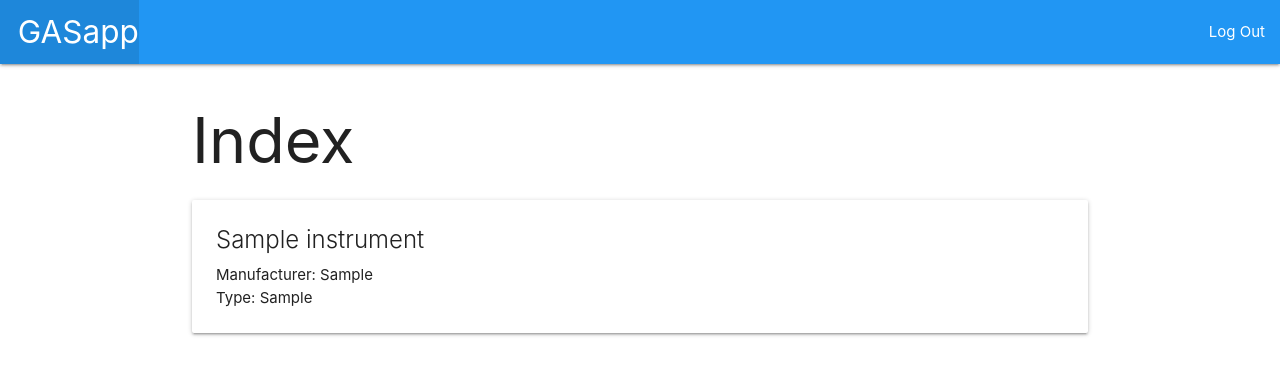
After one commit to TCashion/GASapp, a Django app: page /instruments/ in a window 1280 px wide. The commit adds this page. Shown: the top 375 px of the page. Run offline with Django 3.2, Linux system fonts and the light colour scheme; a user stored in the database is signed in; tables that the repository leaves empty hold one stand-in row (values such as "Sample post").

Commit message:
index functionality

```diff
--- a/main_app/templates/base.html
+++ b/main_app/templates/base.html
@@ -15,7 +15,7 @@
 
 <body>
     <header class="navbar-fixed">
-        <nav>
+        <nav class="blue">
             <div class="nav-wrapper">
                 <ul>
                     <li><a href="/" class="left brand-logo">&nbsp;&nbsp;GASapp</a></li>
--- /dev/null
+++ b/main_app/templates/instruments/index.html
@@ -0,0 +1,17 @@
+{% extends 'base.html' %}
+{% block content %}
+
+<h1>Index</h1>
+
+{% for instrument in instruments %}
+    <div class="card">
+        <div class="card-content">
+            <span class="card-title">{{ instrument.name }}</span>
+            <p>Manufacturer: {{ instrument.manufacturer }}</p>
+            <p>Type: {{ instrument.instrument_type }}</p>
+        </div>
+    </div>
+{% endfor %}
+
+
+{% endblock %}
--- a/main_app/urls.py
+++ b/main_app/urls.py
@@ -4,4 +4,5 @@ from . import views
 urlpatterns = [
     path('', views.home, name='home'),
     path('accounts/signup/', views.signup, name='signup'),
+    path('instruments/', views.instruments_index, name='instruments_index'),
 ]
--- a/main_app/views.py
+++ b/main_app/views.py
@@ -5,6 +5,7 @@ from django.contrib.auth import login
 from django.contrib.auth.forms import UserCreationForm
 from django.contrib.auth.decorators import login_required
 from django.contrib.auth.mixins import LoginRequiredMixin
+from .models import Instrument
 
 # Create your views here.
 def home(request):
@@ -23,3 +24,8 @@ def signup(request):
     form = UserCreationForm()
     context = {'form': form, 'error_message': error_message}
     return render(request, 'registration/signup.html', context)
+
+@login_required
+def instruments_index(request):
+    instruments = request.user.instrument_set.order_by('name')
+    return render(request, 'instruments/index.html', {'instruments': instruments})
```
